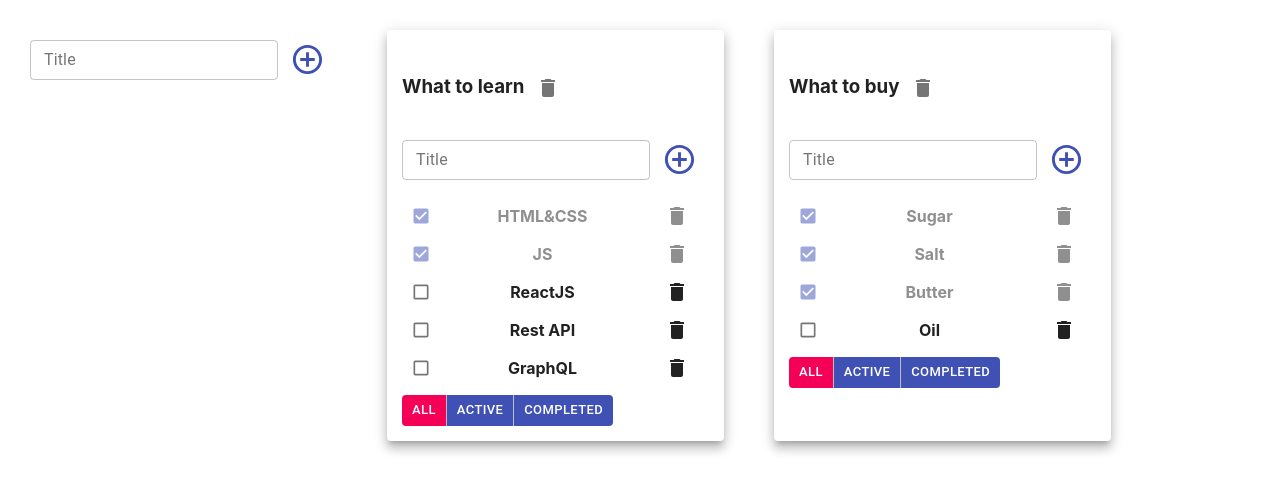
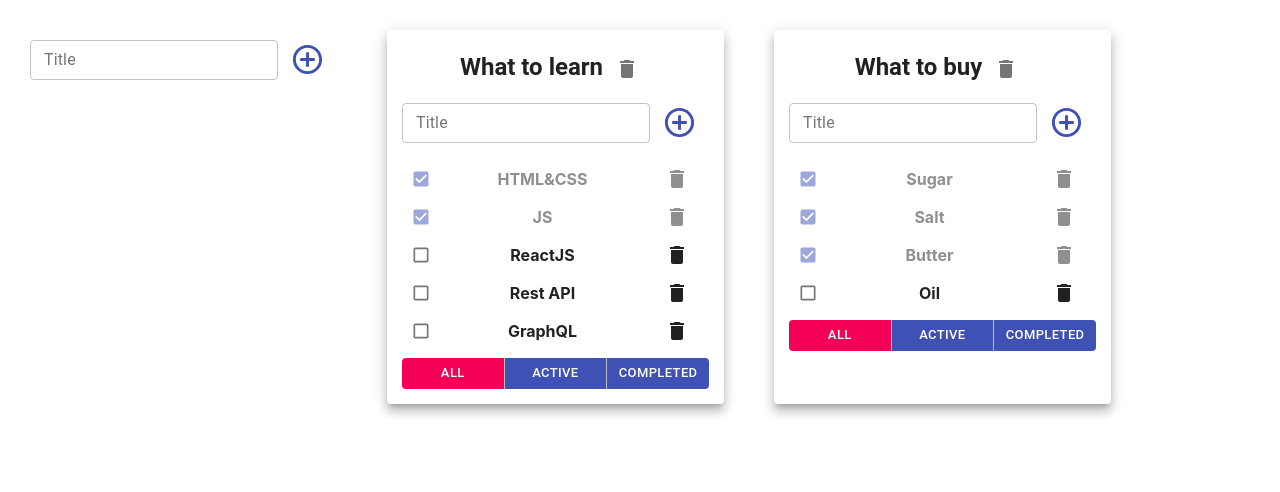
Before and after one commit to fedorgerasimov/Todolist, a React (Create React App) app: page / in a window 1280 px wide. Shown: the top 492 px of the page. Built offline with nearby package versions, Linux system fonts and the light colour scheme.

Commit message:
Grid сетка без css

```diff
--- a/src/Todolist.tsx
+++ b/src/Todolist.tsx
@@ -2,7 +2,7 @@ import React, {ChangeEvent, KeyboardEvent, useState} from 'react';
 import {FilterValuesType} from './App';
 import {AddItemForm} from "./AddItemForm";
 import EditTableSpan from "./EditTableSpan";
-import {Button, ButtonGroup, Checkbox, IconButton, List, ListItem} from "@material-ui/core";
+import {Button, ButtonGroup, Checkbox, IconButton, List, ListItem, Typography} from "@material-ui/core";
 import {Delete} from '@material-ui/icons';
 
 export type TaskType = {
@@ -38,15 +38,15 @@ export function Todolist(props: PropsType) {
     const changeTodolistTitle = (newTitle: string) => props.changeTodolistTitle(props.todolistID, newTitle)
 
 
-    return <div style={{display: "flex", flexDirection: "column", justifyContent: "space-between"}}>
+    return <div style={{display: "flex", flexDirection: "column", alignContent: "space-between", height: "inherit"}}> {/*не работает*/}
         <div>
-            <h3>
+            <Typography align={'center'} variant={"h5"}>
                 <EditTableSpan title={props.title} changeTitle={changeTodolistTitle}/>
                 <IconButton onClick={() => props.removeTodolist(props.todolistID)}>
                     <Delete/>
                 </IconButton>
 
-            </h3>
+            </Typography>
             <AddItemForm addItem={addTask}/>
             <List>
                 {
@@ -79,7 +79,9 @@ export function Todolist(props: PropsType) {
                 <ButtonGroup
                     size={'small'}
                     variant={'contained'}
-                    disableElevation>
+                    disableElevation
+                    fullWidth
+                >
                     <Button
                         color={props.filter === 'all' ? "secondary" : "primary"}
                         onClick={onAllClickHandler}>All
```
